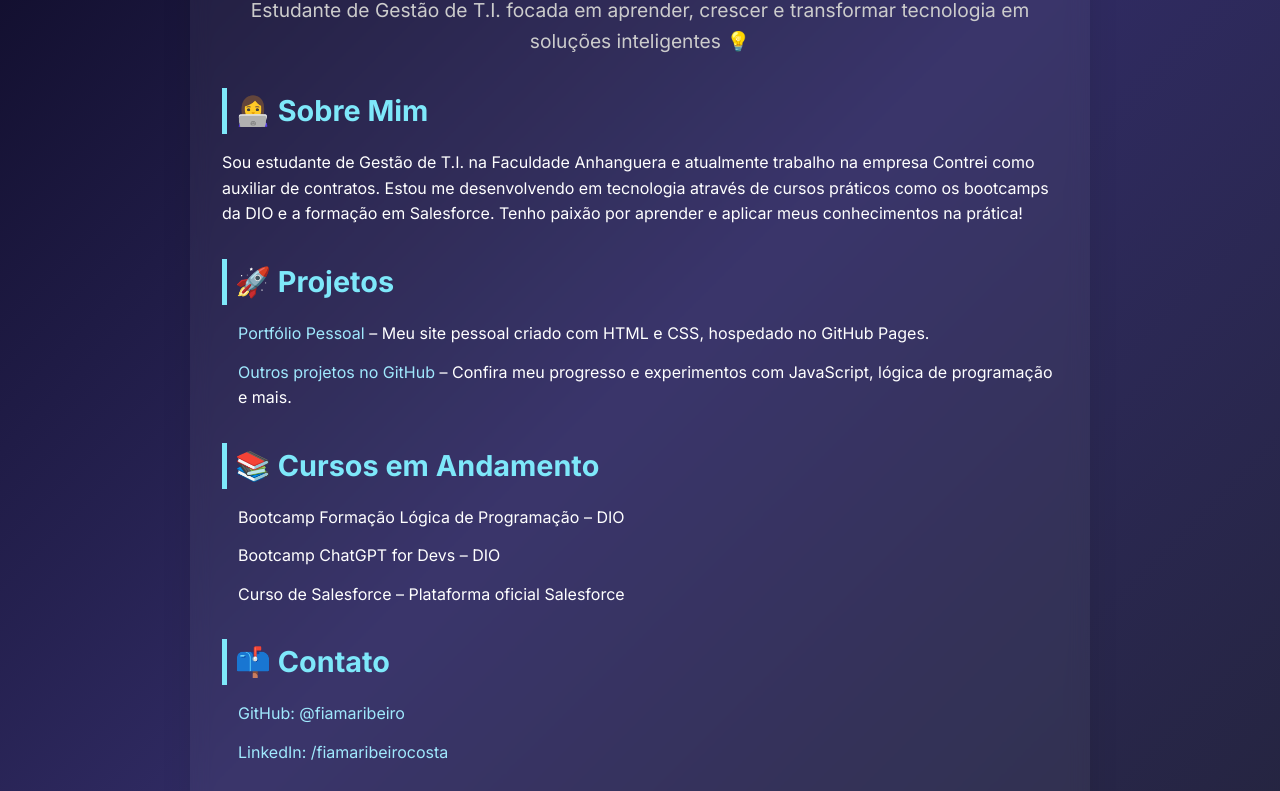
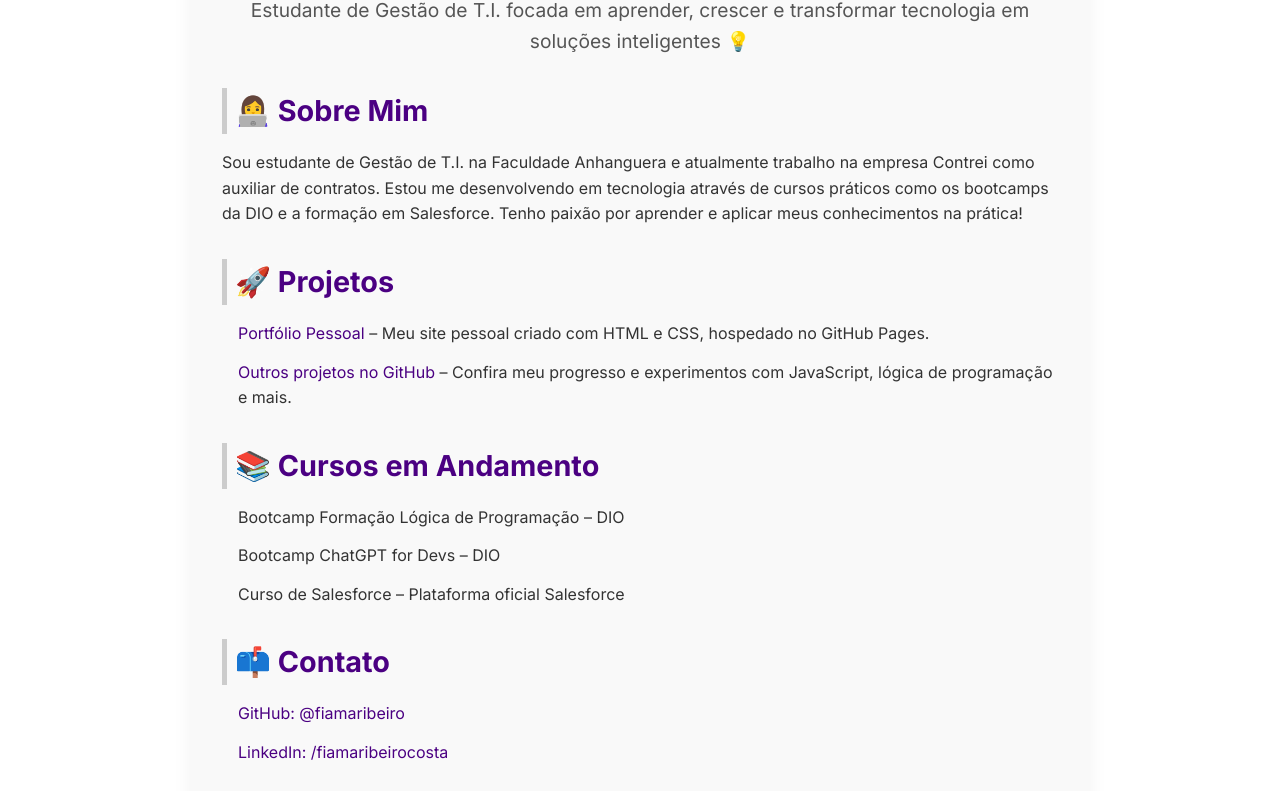
Before and after one commit to fiamaribeiro/fiamaribeiro.github.io, a plain HTML site: page index.html in a window 1280 px wide. Shown: the part 146-937 px from the top of the page. Drawn offline with Linux system fonts and the light colour scheme.

Commit message:
index.html

```diff
--- a/index.html
+++ b/index.html
@@ -13,20 +13,18 @@
     }
     body {
       font-family: 'Inter', sans-serif;
-      background: linear-gradient(135deg, #0f0c29, #302b63, #24243e);
-      color: #fff;
+      background-color: #ffffff;
+      color: #333;
       line-height: 1.6;
       padding: 2rem;
     }
     .container {
       max-width: 900px;
       margin: 0 auto;
-      background-color: rgba(255, 255, 255, 0.05);
+      background-color: #f9f9f9;
       padding: 2rem;
-      border-radius: 16px;
-      box-shadow: 0 4px 30px rgba(0, 0, 0, 0.1);
-      backdrop-filter: blur(10px);
-      -webkit-backdrop-filter: blur(10px);
+      border-radius: 12px;
+      box-shadow: 0 4px 20px rgba(0, 0, 0, 0.05);
     }
     header {
       text-align: center;
@@ -34,11 +32,11 @@
     }
     header h1 {
       font-size: 3rem;
-      color: #7ee8fa;
+      color: #4B0082;
     }
     header p {
       font-size: 1.2rem;
-      color: #ccc;
+      color: #555;
     }
     section {
       margin-bottom: 2rem;
@@ -46,8 +44,8 @@
     h2 {
       font-size: 1.8rem;
       margin-bottom: 1rem;
-      color: #7ee8fa;
-      border-left: 5px solid #7ee8fa;
+      color: #4B0082;
+      border-left: 5px solid #ccc;
       padding-left: 0.5rem;
     }
     ul {
@@ -58,7 +56,7 @@
       margin-bottom: 0.8rem;
     }
     a {
-      color: #a0e9fd;
+      color: #4B0082;
       text-decoration: none;
     }
     a:hover {
@@ -67,7 +65,7 @@
     footer {
       text-align: center;
       font-size: 0.9rem;
-      color: #aaa;
+      color: #777;
       margin-top: 3rem;
     }
   </style>
```
